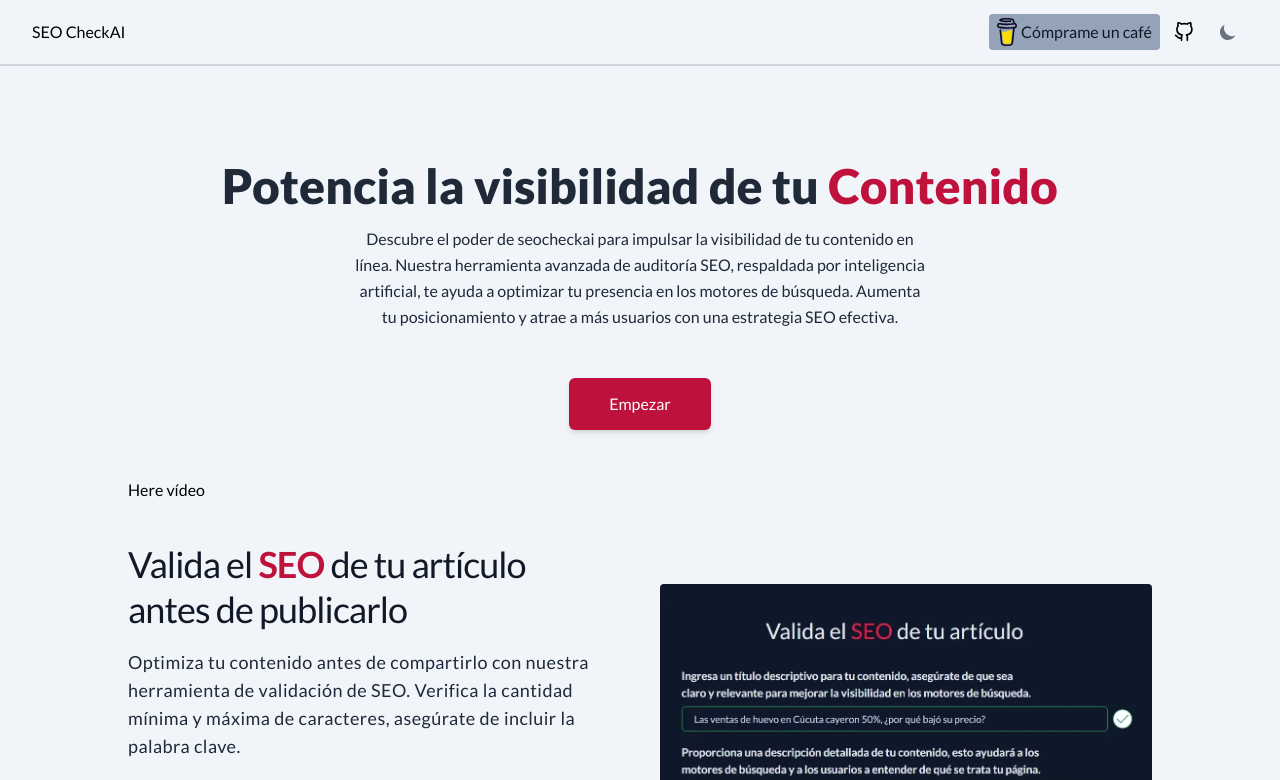
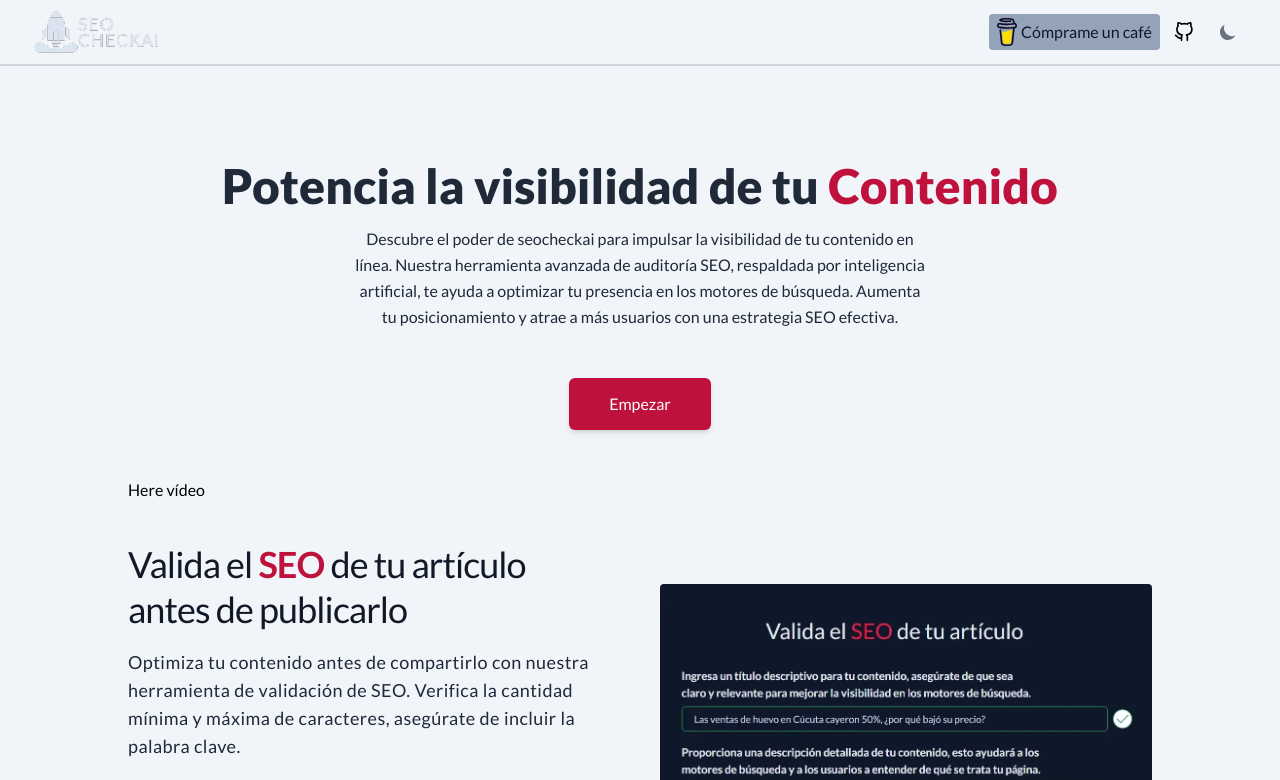
Before and after one commit to johnsi15/seocheck-ai, a Next.js app: page / in a window 1280 px wide. Shown: the top 780 px of the page. Built offline with nearby package versions, Linux system fonts and the light colour scheme.

Commit message:
Add logo seocheck headerai

```diff
--- a/src/components/Header.tsx
+++ b/src/components/Header.tsx
@@ -6,8 +6,8 @@ export function Header() {
     <header className='h-max border-b-2 border-gray-300 dark:border-gray-800 p-1 px-0 '>
       <nav className='items-center justify-between px-4 mx-auto max-w-screen-xl sm:px-8 md:flex md:space-x-6 h-14'>
         <div className='flex justify-between'>
-          <a className='no-underline' href='/'>
-            SEO CheckAI
+          <a className='no-underline' href='/' aria-label='Home seocheckai'>
+            <img src='/logo-seocheckai.webp' alt='Home seocheckai' />
           </a>
         </div>
         <ul className={`flex-1  mt-12 md:flex md:mt-0 items-center justify-end gap-1`}>
```
Also changed, not shown: public/logo-seocheckai.webp (added).
